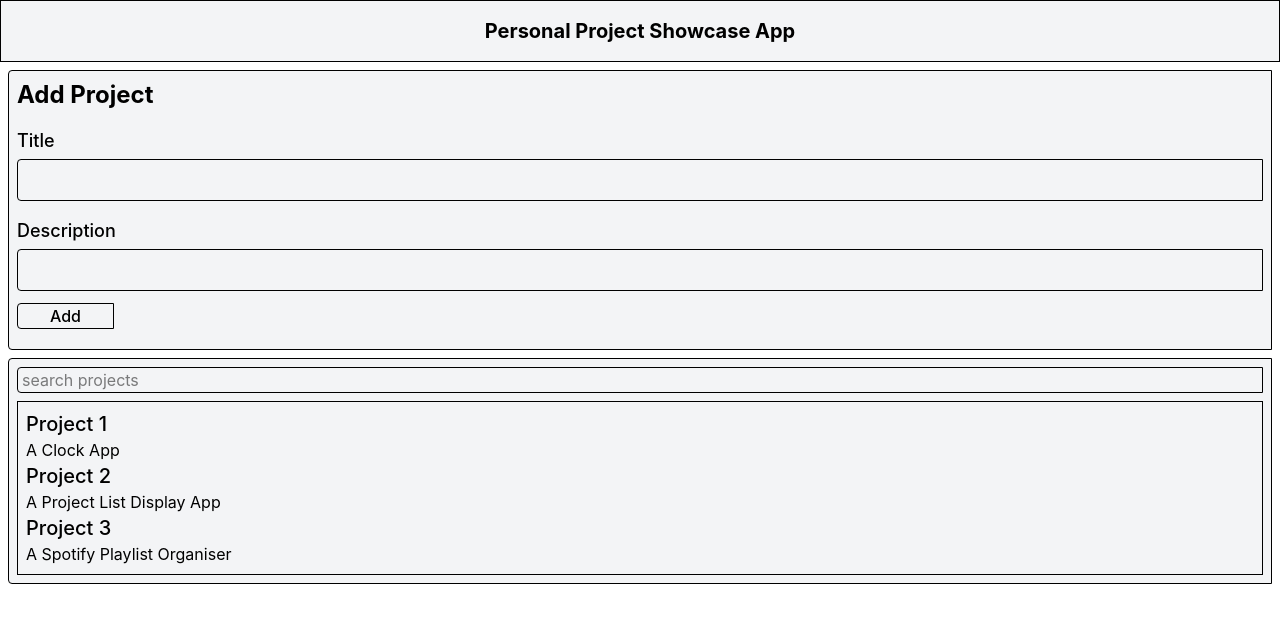
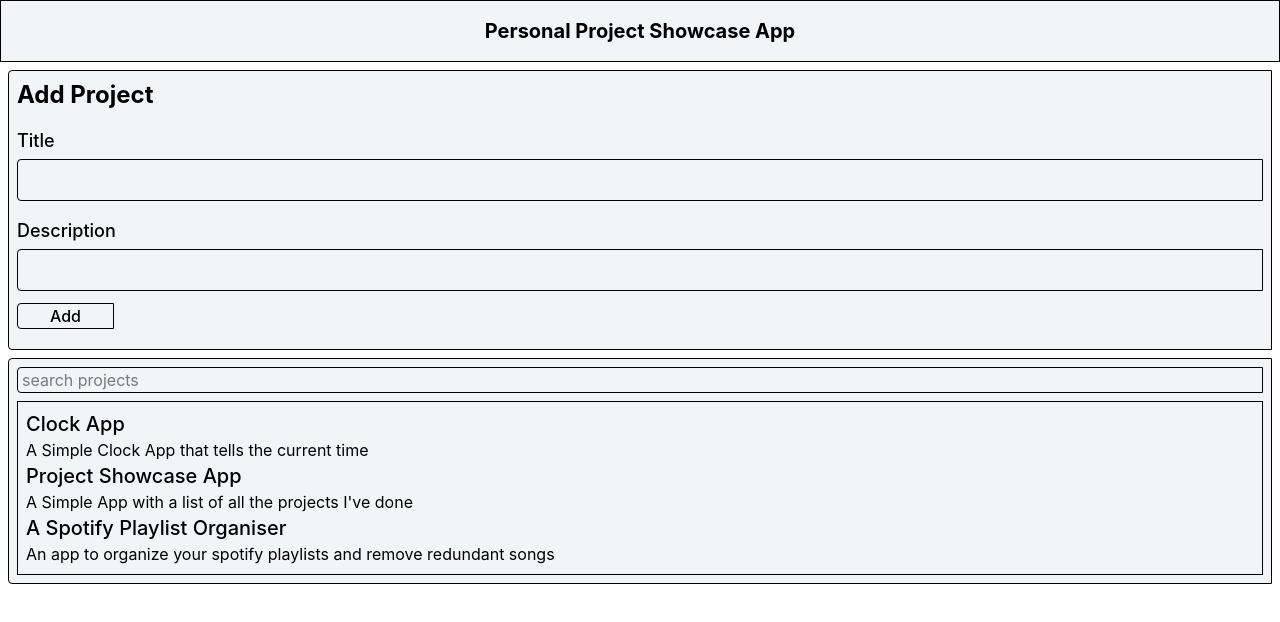
Before and after one commit to CaseyWachiuri/Personal-Project-Showcase-App, a React (Vite) app: page / in a window 1280 px wide. Shown: the top 622 px of the page. Built offline with nearby package versions, Linux system fonts and the light colour scheme.

Commit message:
chore: renaming the kv pairs for the data

```diff
--- a/src/data/projects.js
+++ b/src/data/projects.js
@@ -1,7 +1,7 @@
 const data = [
-  { id: 1, title: "Project 1", description: "A Clock App" },
-  { id: 2, title: "Project 2", description: "A Project List Display App" },
-  { id: 3, title: "Project 3", description: "A Spotify Playlist Organiser" },
+  { id: 1, title: "Clock App", description: "A Simple Clock App that tells the current time" },
+  { id: 2, title: "Project Showcase App", description: "A Simple App with a list of all the projects I've done" },
+  { id: 3, title: "A Spotify Playlist Organiser", description: "An app to organize your spotify playlists and remove redundant songs" },
 ];
 
 export default data;
```
